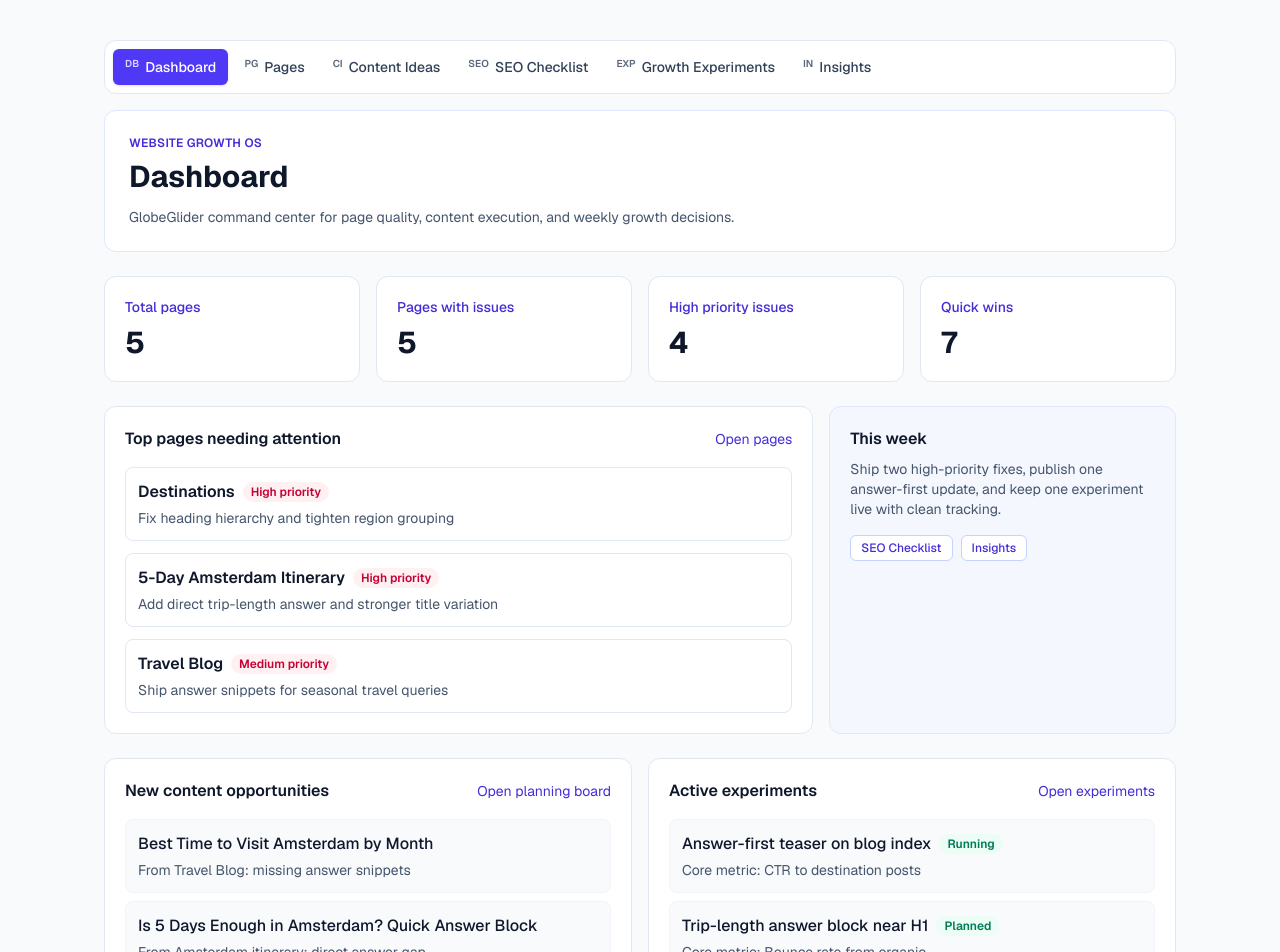
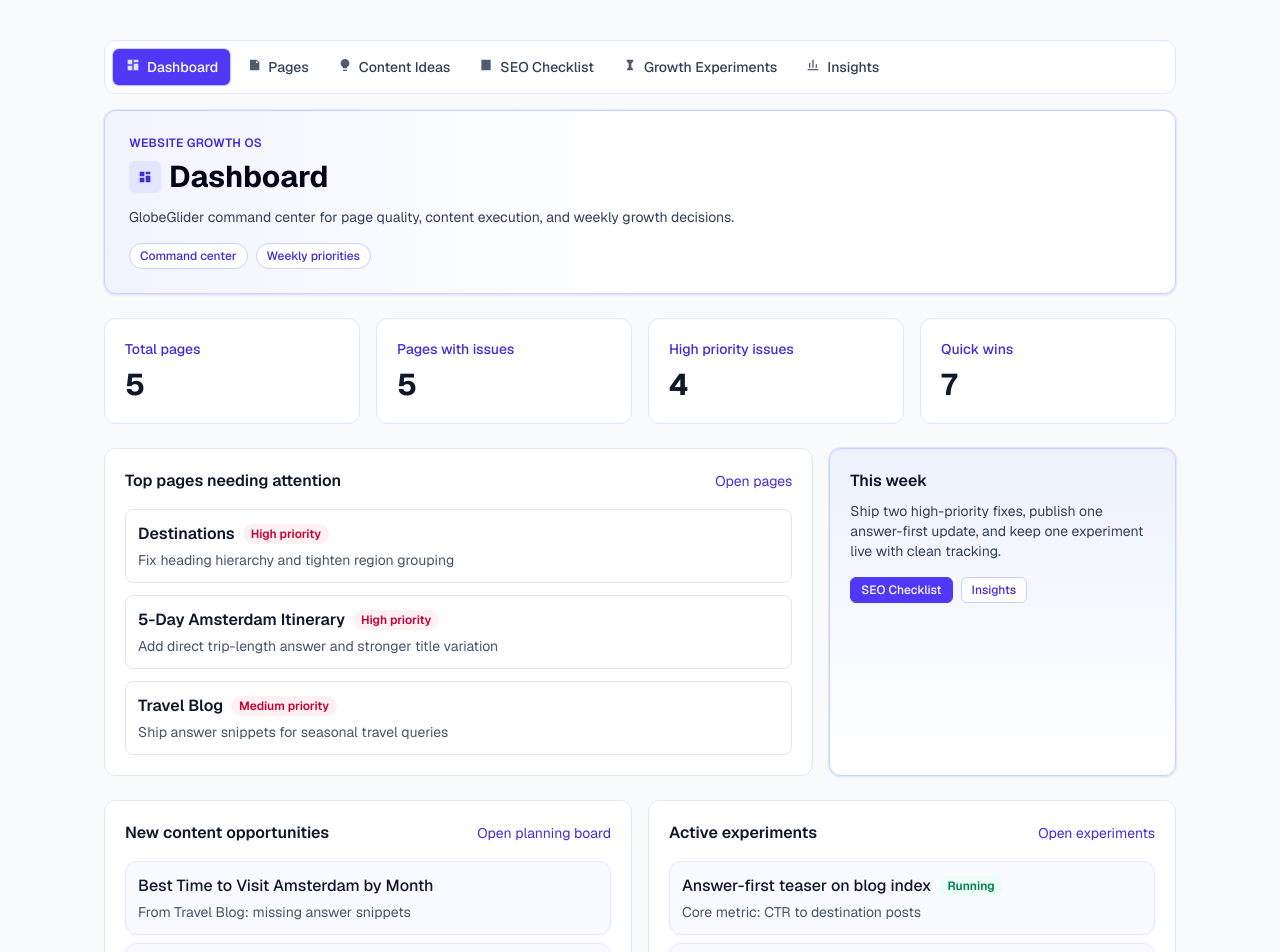
Before and after one commit to nmrtsnh/PageAction, a Next.js app: page /dashboard in a window 1280 px wide. Shown: the top 952 px of the page. Built offline with nearby package versions, Linux system fonts and the light colour scheme.

Commit message:
Refine workspace page UI and icons

```diff
--- a/src/app/dashboard/page.tsx
+++ b/src/app/dashboard/page.tsx
@@ -1,4 +1,5 @@
 import { SummaryCard } from "@/components/dashboard/summary-card";
+import { ModuleIcon } from "@/components/layout/module-icon";
 import { WorkspaceNav } from "@/components/layout/workspace-nav";
 import { PAGEACTION_WORKSPACE_EYEBROW } from "@/lib/pageaction-copy";
 import { getPageSummary } from "@/lib/mock-page-audits";
@@ -51,20 +52,35 @@
 
 export default function DashboardRoute() {
   const summary = getPageSummary();
+  const standardCardClass = "rounded-xl border border-slate-200 bg-white p-5";
+  const secondaryCardClass = "rounded-xl border border-indigo-100 bg-indigo-50/40";
 
   return (
     <main className="min-h-screen bg-slate-50 text-slate-900">
       <div className="mx-auto w-full max-w-6xl p-6 md:p-10">
         <WorkspaceNav />
-        <header className="rounded-xl border border-indigo-100 bg-white p-6">
+        <header className="rounded-xl border border-indigo-200 bg-gradient-to-r from-indigo-50/70 via-white to-white p-6 shadow-sm ring-1 ring-indigo-100/80">
           <p className="text-xs font-semibold uppercase tracking-wide text-indigo-700">
             {PAGEACTION_WORKSPACE_EYEBROW}
           </p>
-          <h1 className="mt-2 text-3xl font-bold">Dashboard</h1>
-          <p className="mt-3 max-w-3xl text-sm text-slate-600">
+          <h1 className="mt-2 inline-flex items-center gap-2 text-3xl font-bold text-slate-950">
+            <span className="inline-flex h-8 w-8 items-center justify-center rounded-md bg-indigo-100 text-indigo-700">
+              <ModuleIcon module="dashboard" className="h-4 w-4" />
+            </span>
+            Dashboard
+          </h1>
+          <p className="mt-3 max-w-3xl text-sm text-slate-700">
             GlobeGlider command center for page quality, content execution, and
             weekly growth decisions.
           </p>
+          <div className="mt-4 flex flex-wrap gap-2">
+            <span className="rounded-full border border-indigo-200 bg-white px-2.5 py-1 text-xs font-medium text-indigo-700">
+              Command center
+            </span>
+            <span className="rounded-full border border-indigo-200 bg-white px-2.5 py-1 text-xs font-medium text-indigo-700">
+              Weekly priorities
+            </span>
+          </div>
         </header>
 
         <section className="mt-6 grid gap-4 sm:grid-cols-2 lg:grid-cols-4">
@@ -78,7 +94,7 @@
         </section>
 
         <section className="mt-6 grid gap-4 lg:grid-cols-3">
-          <article className="rounded-xl border border-slate-200 bg-white p-5 lg:col-span-2">
+          <article className={`${standardCardClass} lg:col-span-2`}>
             <div className="flex items-center justify-between gap-2">
               <h2 className="text-base font-semibold text-slate-900">
                 Top pages needing attention
@@ -104,16 +120,16 @@
             </ul>
           </article>
 
-          <article className="rounded-xl border border-indigo-100 bg-indigo-50/40 p-5">
+          <article className="rounded-xl border border-indigo-200 bg-gradient-to-b from-indigo-50 to-white p-5 shadow-sm ring-1 ring-indigo-100">
             <h2 className="text-base font-semibold text-slate-900">This week</h2>
-            <p className="mt-2 text-sm text-slate-600">
+            <p className="mt-2 text-sm text-slate-700">
               Ship two high-priority fixes, publish one answer-first update, and
               keep one experiment live with clean tracking.
             </p>
             <div className="mt-4 flex flex-wrap gap-2">
               <Link
                 href="/seo-checklist"
-                className="inline-flex rounded-md border border-indigo-200 bg-white px-2.5 py-1 text-xs font-medium text-indigo-700 hover:bg-indigo-100"
+                className="inline-flex rounded-md border border-indigo-600 bg-indigo-600 px-2.5 py-1 text-xs font-medium text-white hover:bg-indigo-700"
               >
                 SEO Checklist
               </Link>
@@ -128,7 +144,7 @@
         </section>
 
         <section className="mt-6 grid gap-4 lg:grid-cols-2">
-          <article className="rounded-xl border border-slate-200 bg-white p-5">
+          <article className={standardCardClass}>
             <div className="flex items-center justify-between gap-2">
               <h2 className="text-base font-semibold text-slate-900">
                 New content opportunities
@@ -139,10 +155,7 @@
             </div>
             <ul className="mt-4 space-y-2">
               {contentOpportunities.map((opportunity) => (
-                <li
-                  key={opportunity.title}
-                  className="rounded-lg border border-slate-100 bg-slate-50 p-3"
-                >
+                <li key={opportunity.title} className={`${secondaryCardClass} rounded-lg p-3`}>
                   <p className="font-medium text-slate-900">{opportunity.title}</p>
                   <p className="mt-1 text-sm text-slate-600">{opportunity.source}</p>
                 </li>
@@ -150,7 +163,7 @@
             </ul>
           </article>
 
-          <article className="rounded-xl border border-slate-200 bg-white p-5">
+          <article className={standardCardClass}>
             <div className="flex items-center justify-between gap-2">
               <h2 className="text-base font-semibold text-slate-900">Active experiments</h2>
               <Link
@@ -162,10 +175,7 @@
             </div>
             <ul className="mt-4 space-y-2">
               {activeExperiments.map((experiment) => (
-                <li
-                  key={experiment.name}
-                  className="rounded-lg border border-slate-100 bg-slate-50 p-3"
-                >
+                <li key={experiment.name} className={`${secondaryCardClass} rounded-lg p-3`}>
                   <div className="flex flex-wrap items-center gap-2">
                     <p className="font-medium text-slate-900">{experiment.name}</p>
                     <span className="rounded-full bg-emerald-50 px-2 py-0.5 text-xs font-semibold text-emerald-700">
@@ -190,7 +200,7 @@
           </Link>
           <Link
             href="/content-ideas"
-            className="inline-flex items-center rounded-lg border border-indigo-200 bg-indigo-50 px-4 py-2 text-sm font-medium text-indigo-700 transition hover:bg-indigo-100"
+            className="inline-flex items-center rounded-lg border border-indigo-200 bg-white px-4 py-2 text-sm font-medium text-indigo-700 transition hover:bg-indigo-50"
           >
             Open Content Ideas
           </Link>
--- a/src/components/dashboard/summary-card.tsx
+++ b/src/components/dashboard/summary-card.tsx
@@ -5,7 +5,7 @@
 
 export function SummaryCard({ label, value }: SummaryCardProps) {
   return (
-    <article className="rounded-xl border border-slate-200 bg-white p-5">
+    <article className="rounded-xl border border-indigo-100 bg-white p-5">
       <p className="text-sm font-medium text-indigo-700">{label}</p>
       <p className="mt-2 text-3xl font-bold text-slate-900">{value}</p>
     </article>
--- /dev/null
+++ b/src/components/layout/module-icon.tsx
@@ -0,0 +1,57 @@
+type ModuleName =
+  | "dashboard"
+  | "pages"
+  | "contentIdeas"
+  | "seoChecklist"
+  | "growthExperiments"
+  | "insights";
+
+type ModuleIconProps = {
+  module: ModuleName;
+  className?: string;
+};
+
+const baseClass = "h-4 w-4";
+
+export function ModuleIcon({ module, className }: ModuleIconProps) {
+  const iconClass = className ? `${baseClass} ${className}` : baseClass;
+
+  switch (module) {
+    case "dashboard":
+      return (
+        <svg viewBox="0 0 24 24" fill="none" className={iconClass} aria-hidden="true">
+          <path d="M4 4h7v7H4V4Zm9 0h7v4h-7V4ZM13 10h7v10h-7V10ZM4 13h7v7H4v-7Z" fill="currentColor" />
+        </svg>
+      );
+    case "pages":
+      return (
+        <svg viewBox="0 0 24 24" fill="none" className={iconClass} aria-hidden="true">
+          <path d="M6 4h10l4 4v12H6V4Zm9 1.5V9h3.5L15 5.5Z" fill="currentColor" />
+        </svg>
+      );
+    case "contentIdeas":
+      return (
+        <svg viewBox="0 0 24 24" fill="none" className={iconClass} aria-hidden="true">
+          <path d="M12 3a6.5 6.5 0 0 0-3.9 11.7c.6.4.9 1 .9 1.7V17h6v-.6c0-.7.3-1.3.9-1.7A6.5 6.5 0 0 0 12 3Zm-3 16h6v2H9v-2Z" fill="currentColor" />
+        </svg>
+      );
+    case "seoChecklist":
+      return (
+        <svg viewBox="0 0 24 24" fill="none" className={iconClass} aria-hidden="true">
+          <path d="M5 4h14v16H5V4Zm3 3h6v2H8V7Zm0 4h6v2H8v-2Zm0 4h6v2H8v-2Zm8.2-4.2 1.4 1.4-2.8 2.8-1.4-1.4 2.8-2.8Z" fill="currentColor" />
+        </svg>
+      );
+    case "growthExperiments":
+      return (
+        <svg viewBox="0 0 24 24" fill="none" className={iconClass} aria-hidden="true">
+          <path d="M7 4h10v2l-3 4v5.5l2.5 2.5V20h-9v-2l2.5-2.5V10L7 6V4Z" fill="currentColor" />
+        </svg>
+      );
+    case "insights":
+      return (
+        <svg viewBox="0 0 24 24" fill="none" className={iconClass} aria-hidden="true">
+          <path d="M4 18h16v2H4v-2Zm2-2h2V9H6v7Zm5 0h2V4h-2v12Zm5 0h2v-5h-2v5Z" fill="currentColor" />
+        </svg>
+      );
+  }
+}
--- a/src/components/layout/workspace-nav.tsx
+++ b/src/components/layout/workspace-nav.tsx
@@ -2,21 +2,22 @@
 
 import Link from "next/link";
 import { usePathname } from "next/navigation";
+import { ModuleIcon } from "@/components/layout/module-icon";
 
 const navItems = [
-  { href: "/dashboard", label: "Dashboard", icon: "DB" },
-  { href: "/pages", label: "Pages", icon: "PG" },
-  { href: "/content-ideas", label: "Content Ideas", icon: "CI" },
-  { href: "/seo-checklist", label: "SEO Checklist", icon: "SEO" },
-  { href: "/growth-experiments", label: "Growth Experiments", icon: "EXP" },
-  { href: "/insights", label: "Insights", icon: "IN" },
+  { href: "/dashboard", label: "Dashboard", module: "dashboard" as const },
+  { href: "/pages", label: "Pages", module: "pages" as const },
+  { href: "/content-ideas", label: "Content Ideas", module: "contentIdeas" as const },
+  { href: "/seo-checklist", label: "SEO Checklist", module: "seoChecklist" as const },
+  { href: "/growth-experiments", label: "Growth Experiments", module: "growthExperiments" as const },
+  { href: "/insights", label: "Insights", module: "insights" as const },
 ];
 
 export function WorkspaceNav() {
   const pathname = usePathname();
 
   return (
-    <nav className="mb-4 overflow-x-auto rounded-xl border border-slate-200 bg-white p-2">
+    <nav className="mb-4 overflow-x-auto rounded-xl border border-indigo-100 bg-white p-2">
       <ul className="flex min-w-max gap-1">
         {navItems.map((item) => {
           const isActive =
@@ -27,13 +28,13 @@
             <li key={item.href}>
               <Link
                 href={item.href}
-                className={`inline-flex rounded-md px-3 py-2 text-sm font-medium transition ${
+                className={`inline-flex rounded-md px-3 py-2 text-sm font-medium transition focus-visible:outline-none focus-visible:ring-2 focus-visible:ring-indigo-300 focus-visible:ring-offset-2 ${
                   isActive
-                    ? "bg-indigo-600 text-white shadow-sm"
+                    ? "bg-indigo-600 text-white shadow-sm ring-1 ring-indigo-500/30"
                     : "text-slate-700 hover:bg-indigo-50 hover:text-indigo-700"
                 }`}
               >
-                <span className="mr-1.5 text-[10px] font-semibold opacity-80">{item.icon}</span>
+                <ModuleIcon module={item.module} className="mr-1.5 h-3.5 w-3.5 opacity-85" />
                 <span>{item.label}</span>
               </Link>
             </li>
```
Also changed, not shown: src/app/content-ideas/page.tsx (+13 -2 lines), src/app/growth-experiments/page.tsx (+13 -2 lines), src/app/insights/page.tsx (+12 -2 lines), src/app/pages/page.tsx (+7 -1 lines), src/app/seo-checklist/page.tsx (+18 -3 lines).
